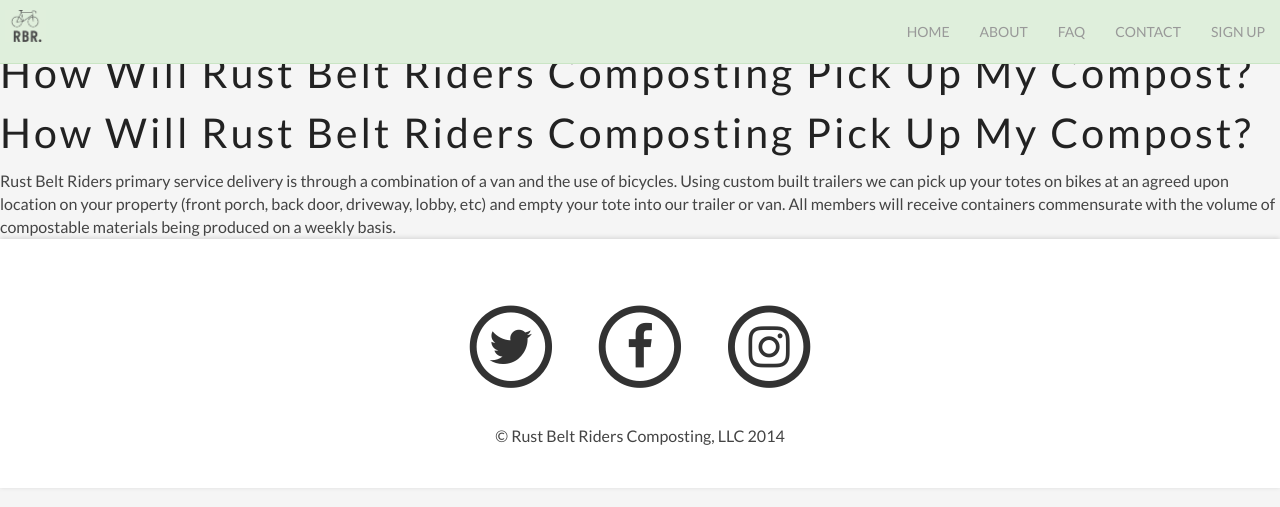
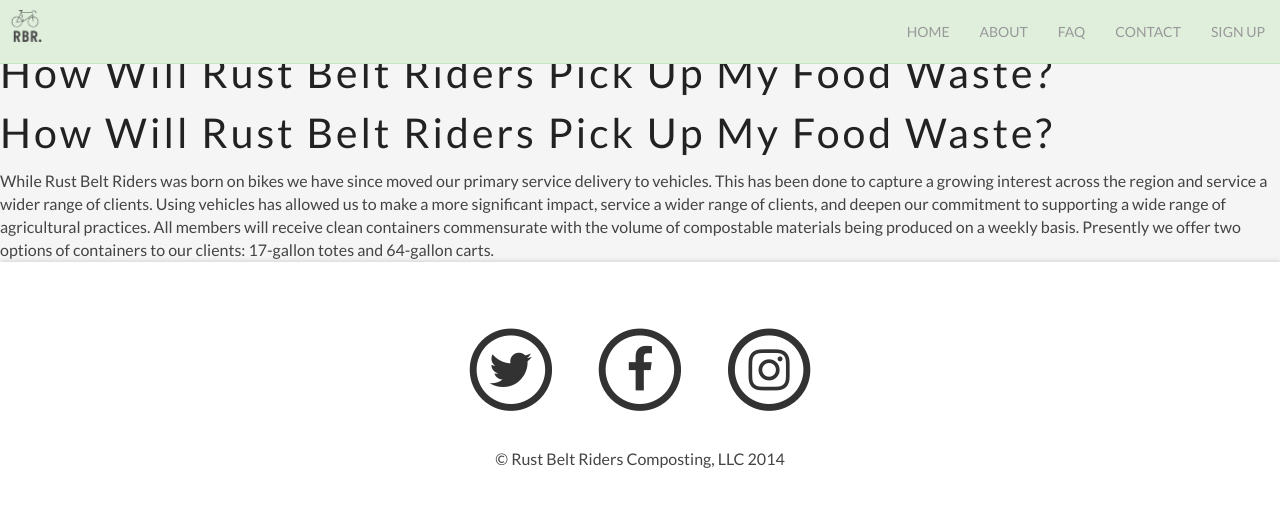
Before and after one commit to rbr-cleveland/rbr-cleveland.github.io, a Jekyll site: the page built from _posts/faq/2015-07-11-how-will-rust-belt-riders-pick-up-my-compost.md, in a window 1280 px wide and 900 px high. Shown: the top 507 px of the window. Built offline with Jekyll 4.4.1, drawn with Linux system fonts in a browser that asks for light colours; nearby versions of some CDN libraries; comment, search, counter and statistics services are not loaded.

Commit message:
Updated 2015-07-11-how-will-rust-belt-riders-pick-up-my-compost.md

```diff
--- a/_posts/faq/2015-07-11-how-will-rust-belt-riders-pick-up-my-compost.md
+++ b/_posts/faq/2015-07-11-how-will-rust-belt-riders-pick-up-my-compost.md
@@ -2,8 +2,9 @@
 layout: faq
 category: faq
 published: true
-title: "How Will Rust Belt Riders Composting Pick Up My Compost?"
+title: "How Will Rust Belt Riders Pick Up My Food Waste?"
 faqtype: general
 ---
 
-Rust Belt Riders primary service delivery is through a combination of a van and the use of bicycles. Using custom built trailers we can pick up your totes on bikes at an agreed upon location on your property (front porch, back door, driveway, lobby, etc) and empty your tote into our trailer or van. All members will receive containers commensurate with the volume of compostable materials being produced on a weekly basis.
+
+While Rust Belt Riders was born on bikes we have since moved our primary service delivery to vehicles. This has been done to capture a growing interest across the region and service a wider range of clients. Using vehicles has allowed us to make a more significant impact, service a wider range of clients, and deepen our commitment to supporting a wide range of agricultural practices. All members will receive clean containers commensurate with the volume of compostable materials being produced on a weekly basis. Presently we offer two options of containers to our clients: 17-gallon totes and 64-gallon carts.
```
